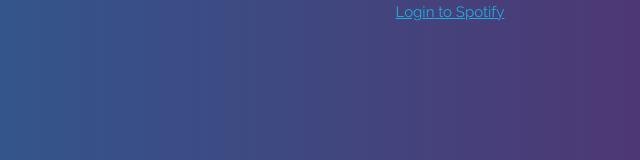
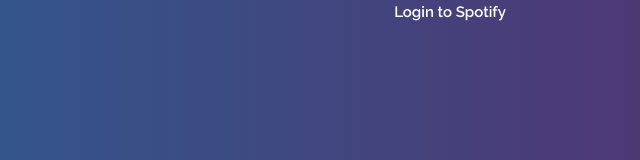
Before and after one commit to underwoo16/glysten, a React (Create React App) app: page / in a window 1280 px wide. Shown: the top 160 px of the page, without its empty margins (190-830 px from the left). Built offline with nearby package versions, Linux system fonts and the light colour scheme; what spotify-web-api-js would draw is missing.

Commit message:
style login link

```diff
--- a/src/components/app/App.css
+++ b/src/components/app/App.css
@@ -1,3 +1,13 @@
 .App {
   text-align: center;
 }
+
+.login-link {
+  text-decoration: none;
+  color: #FFFFFF;
+  font-weight: 700;
+}
+
+a.login-link:hover {
+  color: #2D46B9;
+}
--- a/src/components/app/App.tsx
+++ b/src/components/app/App.tsx
@@ -58,7 +58,7 @@ export class App extends React.Component<{}, IState> {
     return (
       <div id="app" className='App'>
         { !loggedIn &&
-          <a href='http://localhost:8888/login'> Login to Spotify </a>
+          <a className='login-link' href='http://localhost:8888/login'> Login to Spotify </a>
         }
         { dataFetched &&
           <div>
--- a/src/components/artistView/ArtistSquare.tsx
+++ b/src/components/artistView/ArtistSquare.tsx
@@ -15,8 +15,8 @@ export class ArtistSquare extends React.Component<SpotifyApi.ArtistObjectFull> {
     return (
       <div className='artist-square one-third column' onClick={() => this.openArtistLink()}>
         <h3 className='content'> {artist.name} </h3>
-        <figure className='artist-image u-max-full-width'>
-          <img src={artist.images[0].url} alt={artist.name}></img>
+        <figure className='u-max-full-width'>
+          <img className='artist-image' src={artist.images[0].url} alt={artist.name}></img>
         </figure>
       </div>
     );
```
